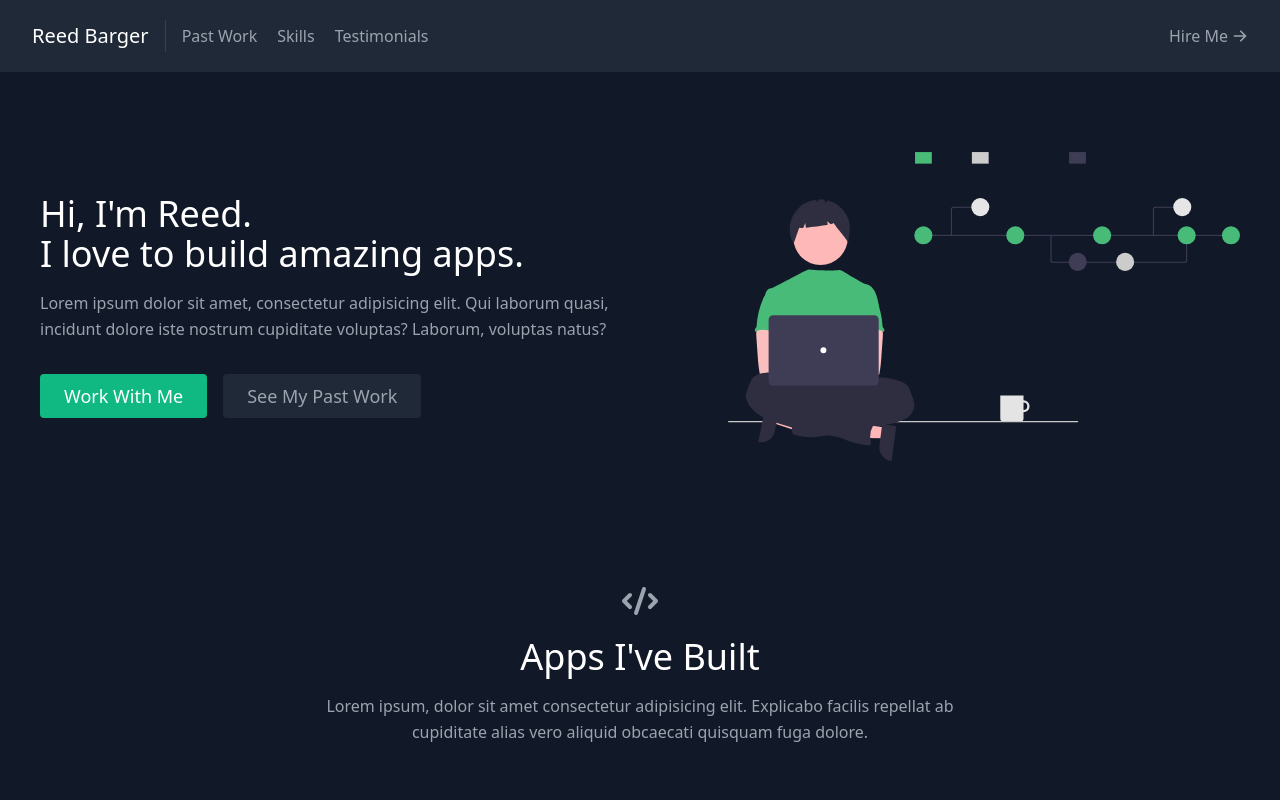
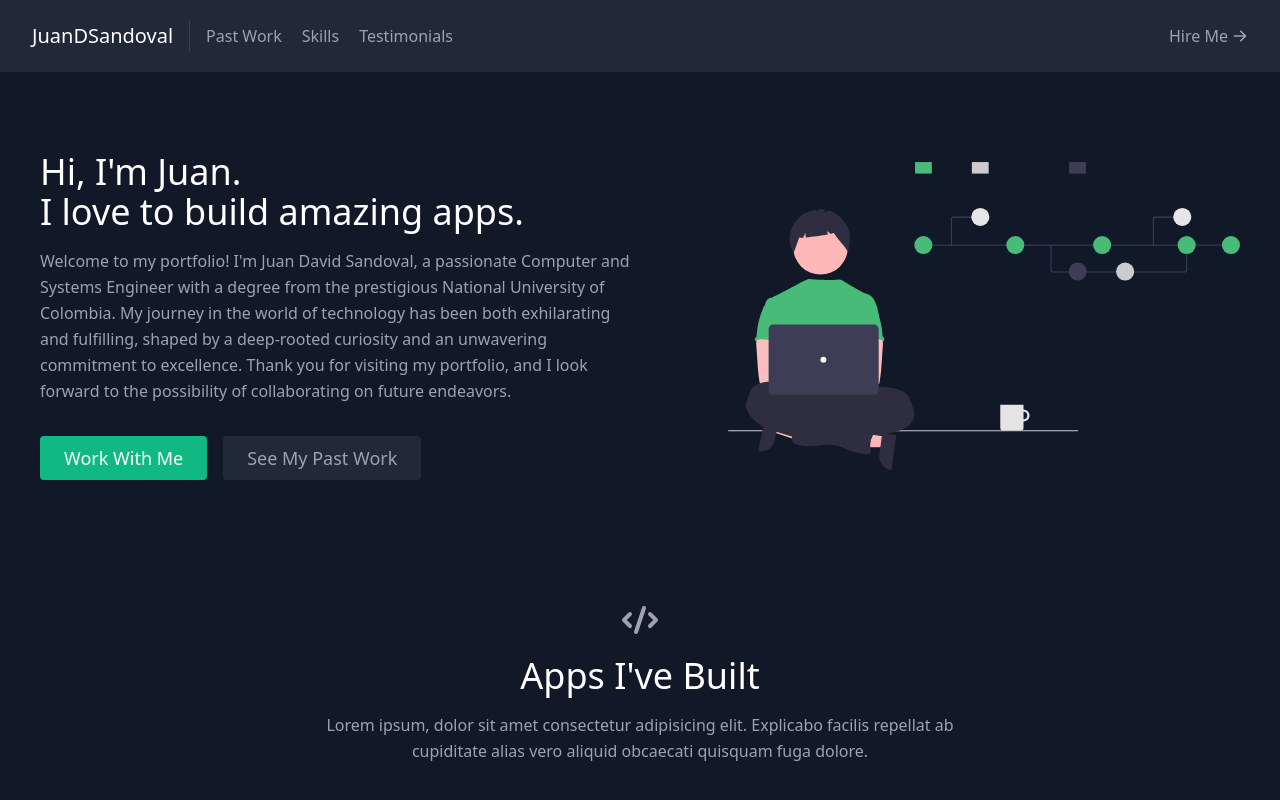
Before and after one commit to Judsandovalca/Portafolio, a React (Create React App) app: page / in a window 1280 px wide. Shown: the top 800 px of the page. Built offline with nearby package versions, Linux system fonts and the light colour scheme.

Commit message:
"About description"

```diff
--- a/src/components/About.js
+++ b/src/components/About.js
@@ -5,14 +5,20 @@ export default function About() {
     <div className="container mx-auto flex px-10 py-20 md:flex-row flex-col items-center">
       <div className="lg:flex-grow md:w-1/2 lg:pr-24 md:pr-16 flex flex-col md:items-start md:text-left mb-16 md:mb-0 items-center text-center">
         <h1 className="title-font sm:text-4xl text-3xl mb-4 font-medium text-white">
-          Hi, I'm Reed.
+          Hi, I'm Juan.
           <br className="hidden lg:inline-block" />I love to build amazing
           apps.
         </h1>
         <p className="mb-8 leading-relaxed">
-          Lorem ipsum dolor sit amet, consectetur adipisicing elit. Qui
-          laborum quasi, incidunt dolore iste nostrum cupiditate voluptas?
-          Laborum, voluptas natus?
+          Welcome to my portfolio! I'm Juan David Sandoval,
+          a passionate Computer and Systems Engineer with a degree
+          from the prestigious National University of Colombia.
+          My journey in the world of technology has been both
+          exhilarating and fulfilling, shaped by a deep-rooted
+          curiosity and an unwavering commitment to excellence.
+          Thank you for visiting my portfolio, and I look forward
+          to the possibility of collaborating on future endeavors.
+
         </p>
         <div className="flex justify-center">
           <a
--- a/src/components/Navbar.js
+++ b/src/components/Navbar.js
@@ -8,7 +8,7 @@ export default function Navbar() {
       <div className="container mx-auto flex flex-wrap p-5 flex-col md:flex-row items-center">
         <a className="title-font font-medium text-white mb-4 md:mb-0">
           <a href="#about" className="ml-3 text-xl">
-            Reed Barger
+            JuanDSandoval
           </a>
         </a>
         <nav className="md:mr-auto md:ml-4 md:py-1 md:pl-4 md:border-l md:border-gray-700	flex flex-wrap items-center text-base justify-center">
```
